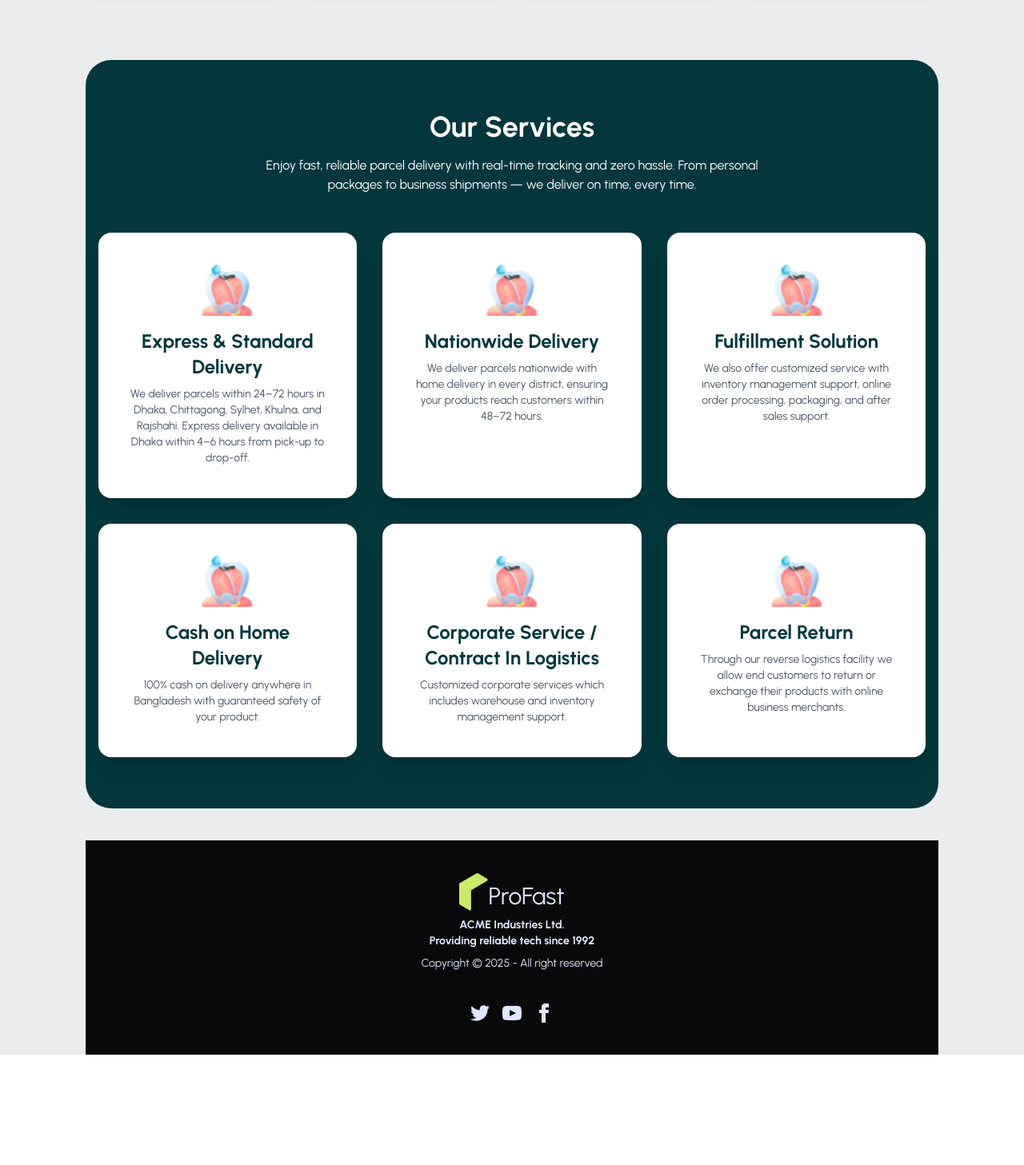
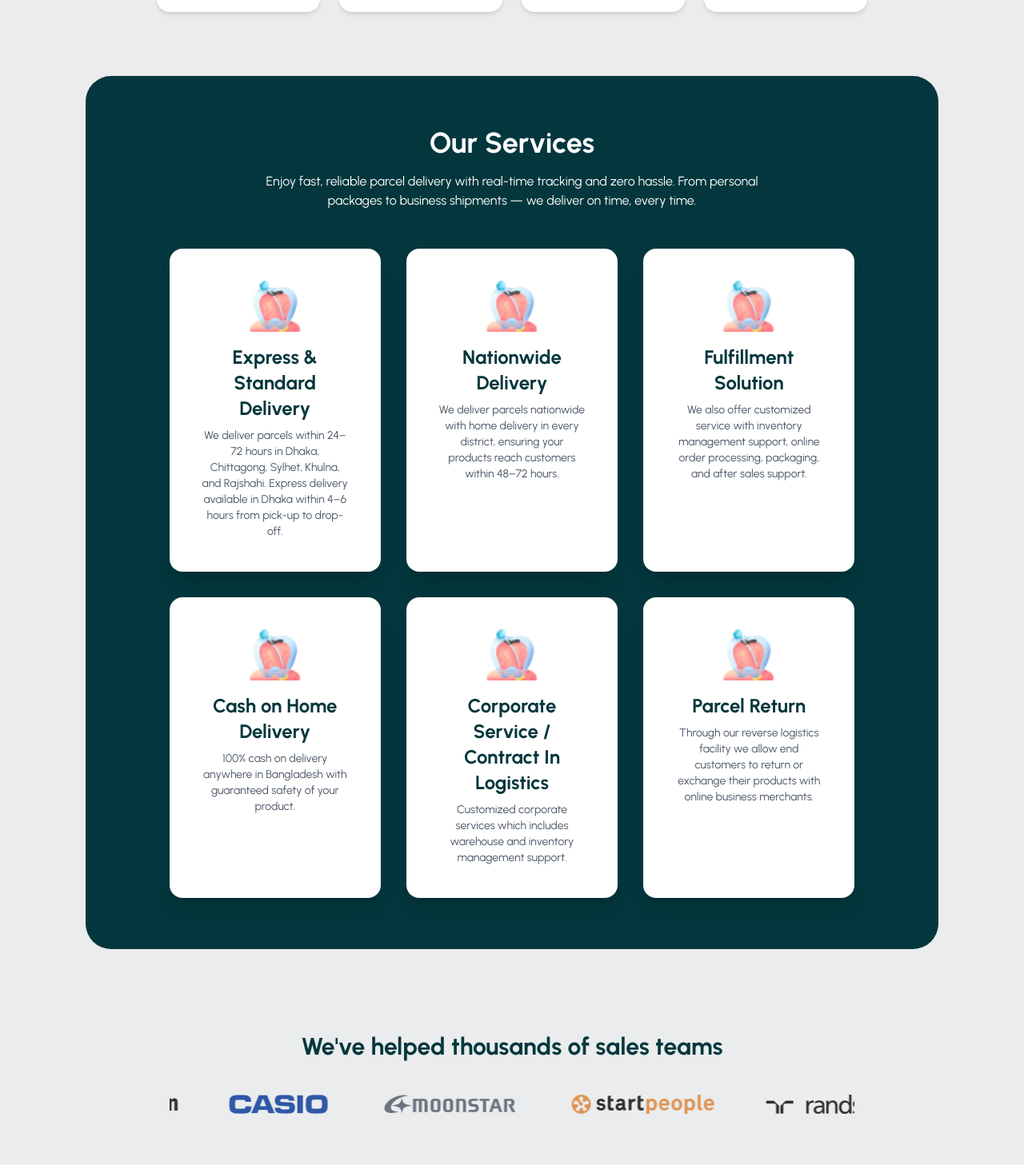
Before and after one commit to bishalsaha-official/pro-fast-client, a React (Vite) app: page / in a window 1280 px wide. Shown: the part 999-2456 px from the top of the page at 80% size. Before the commit the page ends 2318 px from the top, so only its background shows below. Built offline with nearby package versions, Linux system fonts and the light colour scheme.

Commit message:
Implement Brands Component

```diff
--- a/package.json
+++ b/package.json
@@ -13,6 +13,7 @@
     "@tailwindcss/vite": "^4.1.17",
     "react": "^19.2.0",
     "react-dom": "^19.2.0",
+    "react-fast-marquee": "^1.6.5",
     "react-responsive-carousel": "^3.2.23",
     "react-router": "^7.9.5",
     "tailwindcss": "^4.1.17"
--- /dev/null
+++ b/src/Pages/Home/Brands/Brands.jsx
@@ -0,0 +1,43 @@
+import Marquee from "react-fast-marquee";
+import brand1 from '../../../assets/brands/amazon.png';
+import brand2 from '../../../assets/brands/amazon_vector.png';
+import brand3 from '../../../assets/brands/casio.png';
+import brand4 from '../../../assets/brands/moonstar.png';
+import brand5 from '../../../assets/brands/start-people 1.png';
+import brand6 from '../../../assets/brands/randstad.png';
+import brand7 from '../../../assets/brands/start.png';
+
+const logos = [brand1, brand2, brand3, brand4, brand5, brand6, brand7];
+
+const Brands = () => {
+    return (
+        <section className="py-16">
+            <div className="max-w-10/12 mx-auto px-4 text-center">
+                <h2 className="text-2xl md:text-3xl font-bold text-[#03373D] mb-10">
+                    We've helped thousands of sales teams
+                </h2>
+
+                {/* Marquee Slider */}
+                <Marquee
+                    speed={40}
+                    pauseOnHover={true}
+                    gradient={false}
+                >
+                    <div className="flex items-center gap-16">
+                        {logos.map((logo, i) => (
+                            <img
+                                key={i}
+                                src={logo}
+                                alt="brand"
+                                className="w-auto opacity-80 hover:opacity-100 transition"
+                            />
+                        ))}
+                    </div>
+                </Marquee>
+
+            </div>
+        </section>
+    );
+};
+
+export default Brands;
--- a/src/Pages/Home/Home/Home.jsx
+++ b/src/Pages/Home/Home/Home.jsx
@@ -1,4 +1,5 @@
 import Banner from "../Banner/Banner";
+import Brands from "../Brands/Brands";
 import Services from "../Services/Services";
 import Works from "../Works/Works";
 
@@ -8,6 +9,7 @@ const Home = () => {
             <Banner></Banner>
             <Works></Works>
             <Services></Services>
+            <Brands></Brands>
         </div>
     );
 };
--- a/src/Pages/Home/Services/Services.jsx
+++ b/src/Pages/Home/Services/Services.jsx
@@ -42,7 +42,7 @@ const services = [
 const Services = () => {
     return (
         <section className="py-16 my-10 rounded-4xl bg-[#03373D]" id="services">
-            <div className="max-w-7xl mx-auto px-4 text-center">
+            <div className="max-w-10/12 mx-auto px-4 text-center">
                 <h2 className="text-4xl text-white font-bold mb-4">Our Services</h2>
                 <p className="text-white max-w-2xl mx-auto mb-12">
                     Enjoy fast, reliable parcel delivery with real-time tracking and zero hassle. From personal packages to business shipments — we deliver on time, every time.
--- a/src/Pages/Home/Works/Works.jsx
+++ b/src/Pages/Home/Works/Works.jsx
@@ -4,7 +4,7 @@ const Works = () => {
 
     return (
         <section className="py-10">
-            <div className="max-w-6xl mx-auto">
+            <div className="max-w-10/12 mx-auto">
 
                 {/* Title */}
                 <h2 className="text-3xl font-bold text-[#03373D] mb-10 text-left">How It Works</h2>
```
Also changed, not shown: 1 other file (tests, documents, lock files or other folders).
